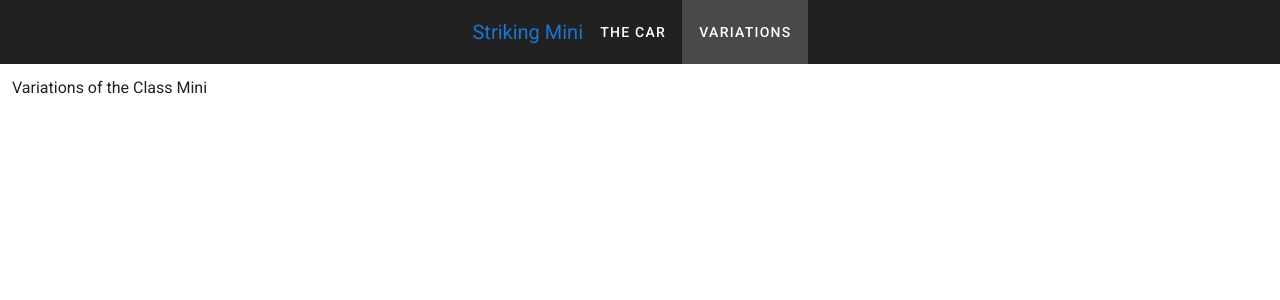
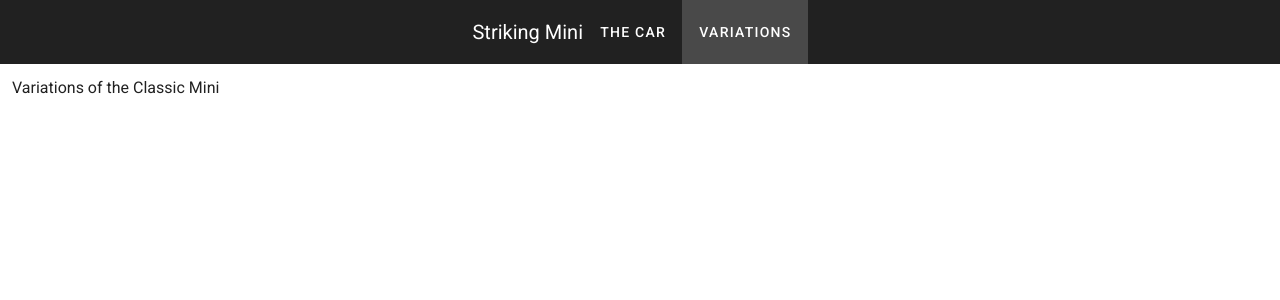
Before and after one commit to Ceelai/Striking-Mini, a Vue app: page /variations in a window 1280 px wide. Shown: the top 300 px of the page. Built offline with nearby package versions, Linux system fonts and the light colour scheme.

Commit message:
added initial content for the intro page

```diff
--- a/src/components/AppNavigation.vue
+++ b/src/components/AppNavigation.vue
@@ -49,7 +49,7 @@ export default {
 
 <style scoped>
 a {
-  color: white;
+  color: white !important;
   text-decoration: none;
 }
 </style>
--- a/src/views/TheCar.vue
+++ b/src/views/TheCar.vue
@@ -1,8 +1,9 @@
 <template>
   <v-container fluid>
-    <v-layout>
-      <div>The Classic Mini: An Introduction</div>
-    </v-layout>
+    <v-row>
+      <v-col cols="6">In 1959, Alec Issigonis had been asked by BMC (British Motor Corporation) to develop a range of family cars that extremely fuel efficient due to the fuel shortage caused by the 1956 Suez Crisis. One of these designs was what is now more commonly known as the classic Mini.</v-col>
+      <v-col cols="6" class="mini"></v-col>
+    </v-row>
   </v-container>
 </template>
 
--- a/src/views/Variations.vue
+++ b/src/views/Variations.vue
@@ -1,7 +1,11 @@
 <template>
   <v-container fluid>
     <v-layout>
-      <div>Variations of the Class Mini</div>
+      <div>Variations of the Classic Mini</div>
+      <v-row>
+        <v-col cols="6"></v-col>
+        <v-col cols="6"></v-col>
+      </v-row>
     </v-layout>
   </v-container>
 </template>
```
